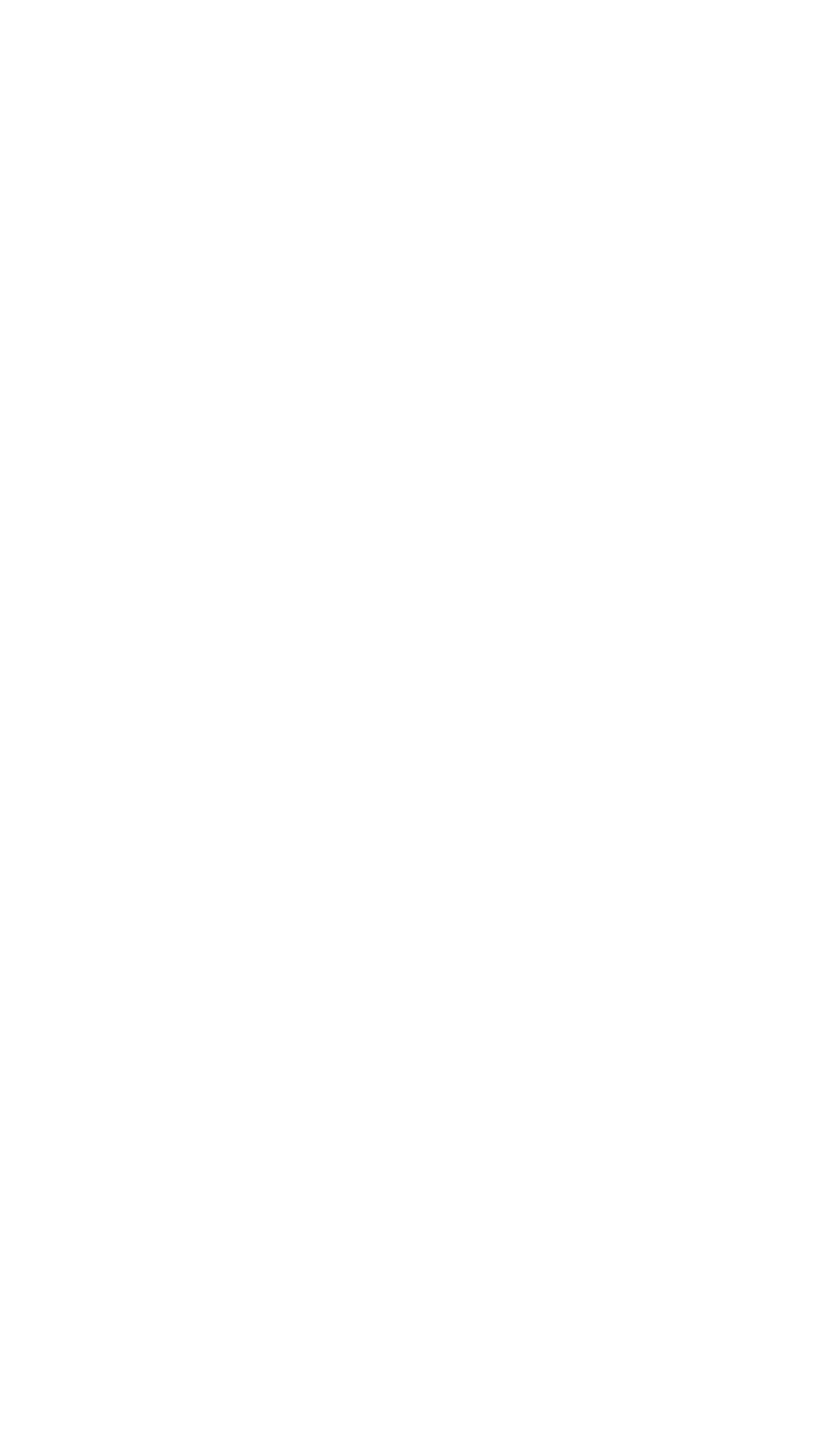
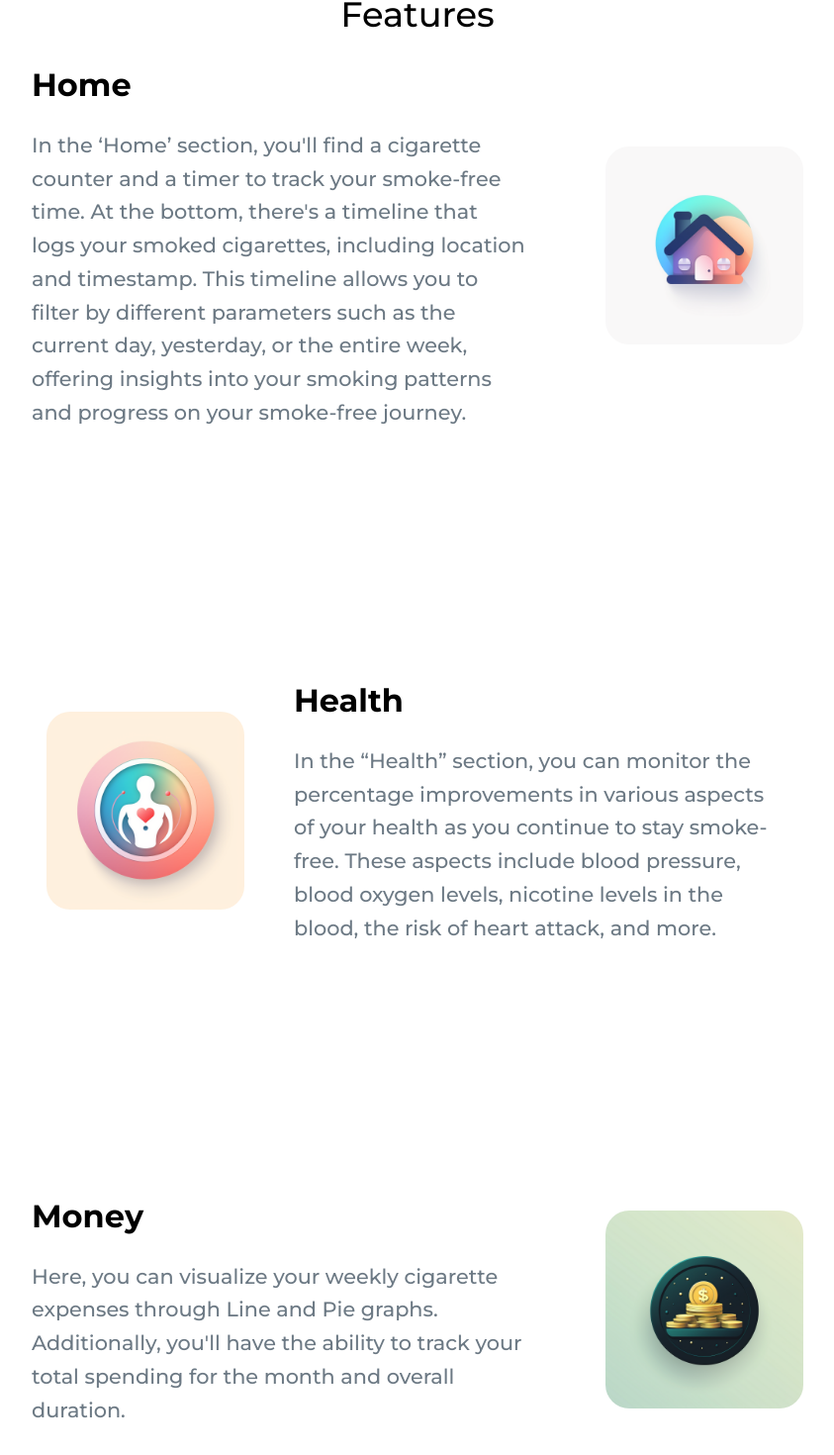
Before and after one commit to silverseacode/luckyquit-next15, a Next.js app: page / in a window 1280 px wide. Shown: the part 911-2381 px from the top of the page at 99% size, without its empty margins (298-1141 px from the left). Before the commit the page ends 880 px from the top, so only its background shows below. Built offline with nearby package versions, Linux system fonts and the light colour scheme.

Commit message:
features

```diff
--- /dev/null
+++ b/src/app/components/Features/index.tsx
@@ -0,0 +1,149 @@
+"use client";
+
+import Image from "next/image";
+import { useEffect, useState } from "react";
+
+export default function Features() {
+  const [isVisibleHome, setIsVisibleHome] = useState(false);
+  const [isVisibleHealth, setIsVisibleHealth] = useState(false);
+  const [isVisibleMoney, setIsVisibleMoney] = useState(false);
+  const [isVisibleCommunities, setIsVisibleCommunities] = useState(false);
+
+  useEffect(() => {
+    const handleScroll = () => {
+      const sectionOffsetHome = document.getElementById("home")?.offsetTop;
+      if (scrollY > (sectionOffsetHome ?? 0) - 1000) {
+        setIsVisibleHome(true);
+      }
+
+      const sectionOffsetHealth = document.getElementById("health")?.offsetTop;
+      if (scrollY > (sectionOffsetHealth ?? 0) - 500) {
+        setIsVisibleHealth(true);
+      }
+
+      const sectionOffsetMoney = document.getElementById("money")?.offsetTop;
+      if (scrollY > (sectionOffsetMoney ?? 0) - 500) {
+        setIsVisibleMoney(true);
+      }
+
+      const sectionOffsetCommunities =
+        document.getElementById("communities")?.offsetTop;
+      if (scrollY > (sectionOffsetCommunities ?? 0) - 1000) {
+        setIsVisibleCommunities(true);
+      }
+    };
+
+    window.addEventListener("scroll", handleScroll);
+
+    return () => {
+      window.removeEventListener("scroll", handleScroll);
+    };
+  }, []);
+
+  return (
+    <div id="features">
+      <div id="home" className="flex mt-0 flex-row justify-center">
+        <div className="mr-[0px] w-[500px] text-[1.3rem]">
+          <h2 className="font-bold text-[2rem] mb-5">Home</h2>
+          <p className="leading-relaxed text-gray2">
+            In the &lsquo;Home&rsquo; section, you&apos;ll find a cigarette
+            counter and a timer to track your smoke-free time. At the bottom,
+            there&apos;s a timeline that logs your smoked cigarettes, including
+            location and timestamp. This timeline allows you to filter by
+            different parameters such as the current day, yesterday, or the
+            entire week, offering insights into your smoking patterns and
+            progress on your smoke-free journey.
+          </p>
+        </div>
+        <div
+          className={`animation-container ${
+            isVisibleHome ? "animate" : ""
+          }`}
+        >
+          <Image
+            className="max-w-[300px] rounded-[24px] ml-20"
+            src={"/icon-home.png"}
+            width={200}
+            height={200}
+            alt="Animated Image"
+          />
+        </div>
+      </div>
+
+      <div id="health" className="flex flex-row justify-center mt-[250px]">
+        <div
+          className={`animation-container-reverse ${
+            isVisibleHealth ? "animate" : ""
+          }`}
+        >
+          <Image
+            className="max-w-[300px] rounded-[24px]"
+            src={"/icon-health.png"}
+            width={200}
+            height={200}
+            alt="Animated Image"
+          />
+        </div>
+        <div className="ml-[50px] w-[500px] text-[1.3rem] ">
+          <h2 className="font-bold mb-5 text-[2rem]">Health</h2>
+          <p className="leading-relaxed text-gray2">
+            In the &ldquo;Health&rdquo; section, you can monitor the percentage
+            improvements in various aspects of your health as you continue to
+            stay smoke-free. These aspects include blood pressure, blood oxygen
+            levels, nicotine levels in the blood, the risk of heart attack, and
+            more.
+          </p>
+        </div>
+      </div>
+
+      <div id="money" className="flex flex-row justify-center mt-[250px]">
+        <div className="mr-[0px] w-[500px] text-[1.3rem]">
+          <h2 className="font-bold text-[2rem] mb-5">Money</h2>
+          <p className="leading-relaxed text-gray2">
+            Here, you can visualize your weekly cigarette expenses through Line
+            and Pie graphs. Additionally, you&apos;ll have the ability to track
+            your total spending for the month and overall duration.
+          </p>
+        </div>
+        <div
+          className={`animation-container ${isVisibleMoney ? "animate" : ""}`}
+        >
+          <Image
+            className="max-w-[300px] rounded-[24px] ml-20"
+            src={"/icon-money.png"}
+            width={200}
+            height={200}
+            alt="Animated Image"
+          />
+        </div>
+      </div>
+
+      <div id="communities" className="flex flex-row justify-center mt-[250px]">
+        <div
+          className={`animation-container-reverse ${
+            isVisibleCommunities ? "animate" : ""
+          }`}
+        >
+          <Image
+            className="max-w-[300px] rounded-[24px] mr-20"
+            src={"/icon-communities.png"}
+            width={200}
+            height={200}
+            alt="Animated Image"
+          />
+        </div>
+        <div className="mr-[0px] w-[500px] text-[1.3rem]">
+          <h2 className="font-bold text-[2rem] mb-5">Communities</h2>
+          <p className="leading-relaxed text-gray2">
+            Discover a dynamic &ldquo;Communities&rdquo; section designed for
+            both quitters and coaches. Connect with others who understand your
+            journey, engage in private chats, and share your progress through
+            posts. Find profiles of coaches and access their services directly
+            in the app. For coaches, this section offers tailored tools to
+            interact, share insights, and connect with potential clients.
+          </p>
+        </div>
+      </div>
+    </div>
+  );
+}
--- a/src/app/globals.css
+++ b/src/app/globals.css
@@ -19,3 +19,31 @@ body {
 textarea {
   font-family: var(--font-montserrat) !important;
 }
+
+.animation-container {
+  display: flex;
+  align-items: center;
+  justify-content: center;
+  opacity: 0;
+  transform: translateX(100%); /* Initial position outside the viewport */
+  transition: opacity 2s ease, transform 2s ease;
+}
+
+.animation-container.animate {
+  opacity: 1;
+  transform: translateX(0);
+}
+
+.animation-container-reverse {
+  display: flex;
+  align-items: center;
+  justify-content: center;
+  opacity: 0;
+  transform: translateX(-100%); /* Initial position outside the viewport */
+  transition: opacity 2s ease, transform 2s ease;
+}
+
+.animation-container-reverse.animate {
+  opacity: 1;
+  transform: translateX(0%);
+}
--- a/src/app/page.tsx
+++ b/src/app/page.tsx
@@ -1,3 +1,4 @@
+import Features from "./components/Features";
 import Main from "./components/Home";
 import Navbar from "./components/Navbar";
 
@@ -5,11 +6,13 @@ export default function Home() {
   return (
     <main className="w-[90rem]  mx-auto">
       <Navbar />
-    <section>
-      <Main/>
-    </section>
-
-  </main>
-
+      <section>
+        <Main />
+      </section>
+      <section id="features-section">
+        <h1 className="text-center py-[20px] px-0 text-[2.2rem]">Features</h1>
+        <Features />
+      </section>
+    </main>
   );
 }
--- a/tailwind.config.ts
+++ b/tailwind.config.ts
@@ -12,6 +12,7 @@ export default {
         background: "var(--background)",
         foreground: "var(--foreground)",
         gray1: '#55616C',
+        gray2: "#6c7984ff"
       },
       animation: {
         'custom-animation': 'customAnimation 2s infinite ease alternate',
@@ -22,6 +23,19 @@ export default {
           '100%': { transform: 'translateY(-10px)' },
         },
       },
+      transitionProperty: {
+        'opacity-transform': 'opacity, transform',
+      },
+      transitionDuration: {
+        '2s': '2000ms',
+      },
+      transitionTimingFunction: {
+        'ease': 'ease',
+      },
+      translate: {
+        'full': '100%',
+        '-full': '-100%',
+      },
     },
   },
   plugins: [],
```
Lines whose indentation alone changed are shown as unchanged.
